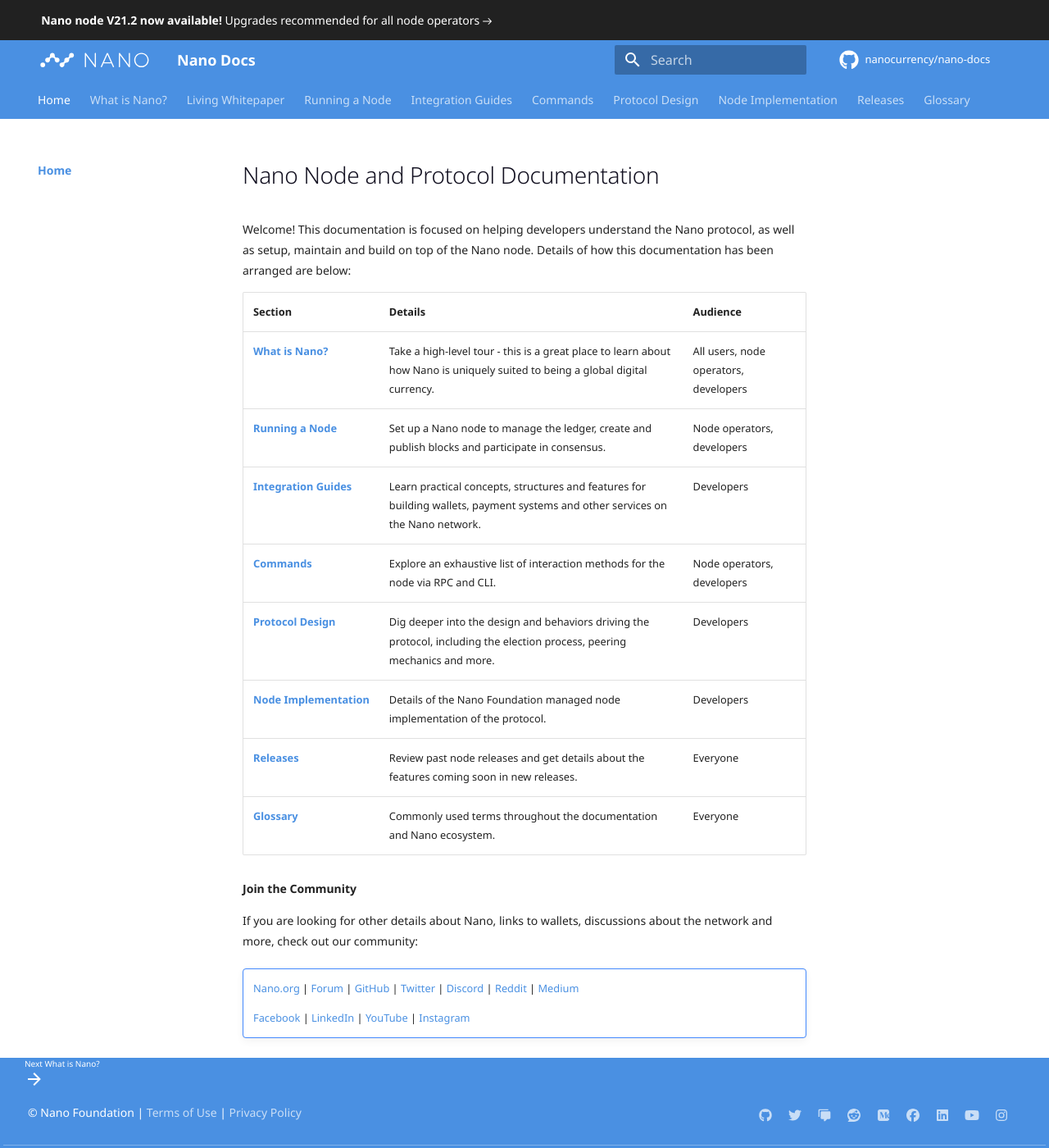
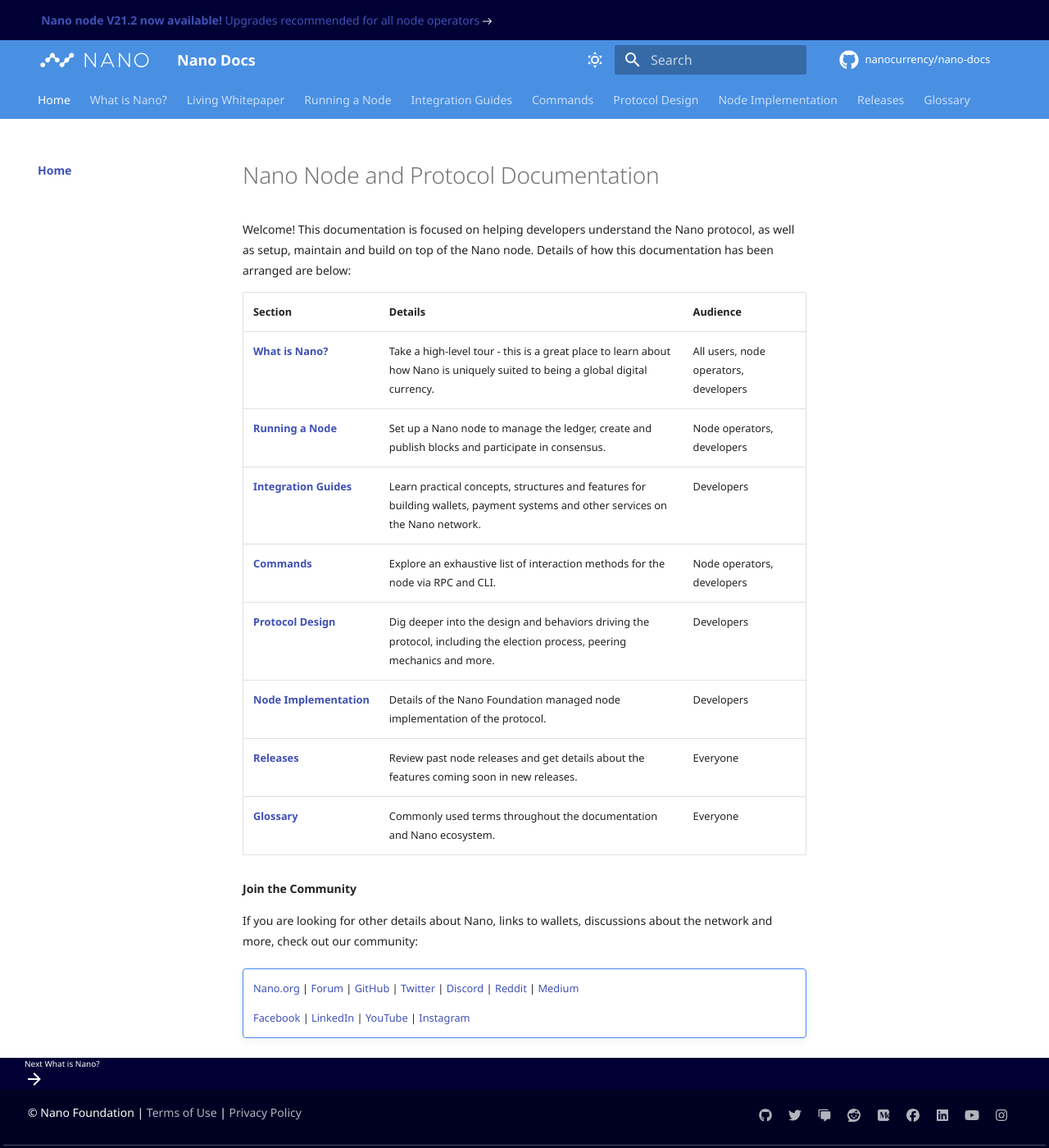
Before and after one commit to nanocurrency/nano-docs, an MkDocs documentation site: the page built from docs/index.md, in a window 1280 px wide and 1400 px high. Shown: the whole window at 82% size. Built offline with MkDocs 1.6.1 and Material for MkDocs 9.7.7, drawn with Linux system fonts in a browser that asks for light colours; comment, search, counter and statistics services are not loaded.

Commit message:
Initial pass with toggles and themes

```diff
--- a/docs/stylesheets/extras.css
+++ b/docs/stylesheets/extras.css
@@ -1,12 +1,30 @@
-:root {
+
+[data-md-color-scheme="nano"] {
   --md-primary-fg-color:        #4a90e2;
-  --md-primary-fg-color--light: #4a90e2;
-  --md-primary-fg-color--dark:  #90030C;
+  --md-primary-fg-color--light: #F4FAFF;
+  --md-primary-fg-color--dark:  #000034;
+
+  --md-footer-bg-color:         #000034;
 }
 
-.md-container {
+[data-md-color-scheme="slate"] {
+  --md-primary-fg-color:        #000034;
+  --md-primary-fg-color--light: #F4FAFF;
+  --md-primary-fg-color--dark:  #000034;
+
+  --md-footer-bg-color:         #000034;
+
+  --md-hue: 240;
+
+}
+
+.md-announce__inner a {
+    color: #F4FAFF;
+}
+
+/*.md-container {
     background-color: white;
-}
+}*/
 
 .md-header-nav__button.md-logo img {
     display: block;
@@ -28,15 +46,17 @@
 	padding-left: 0.6rem;
 }
 
+/*
 .md-header,
 .md-footer-nav,
 .md-footer-meta {
     background-color: #4a90e2;
 }
+*/
 
 /* Highlight current page in nav menu */
 .md-nav__link--active {
-    color      : #4a90e2;
+    /*color      : #4a90e2;*/
     font-weight: bold;
 }
 
@@ -101,9 +121,9 @@
 	color: #7e7c8e;
 }
 
-.md-typeset h1 {
+/*.md-typeset h1 {
 	color: #131121;
-}
+}*/
 
 .md-nav__title {
 	display: none;
--- a/mkdocs.yml
+++ b/mkdocs.yml
@@ -3,8 +3,14 @@
 theme:
   name: 'material'
   palette:
-    primary: '#4a90e2'
-    accent: '#131121'
+    - scheme: nano
+      toggle:
+        icon: material/weather-sunny
+        name: Switch to light mode
+    - scheme: slate
+      toggle:
+        icon: material/weather-night
+        name: Switch to dark mode
   font:
     text: 'Noto Sans'
     code: 'Roboto Mono'
--- a/theme/main.html
+++ b/theme/main.html
@@ -57,7 +57,7 @@
 {% endblock %}
 
 {% block announce %}
-<a href="/releases/current-release-notes/" height="100" style="color:white;">
+<a href="/releases/current-release-notes/" height="100">
   <span class="iconify" data-icon="octicon-tag-16" data-inline="false"></span>
   <span style="padding-left: 0.3em;"><strong>Nano node V21.2 now available!</strong> Upgrades recommended for all node operators</span>
   <span>
```
